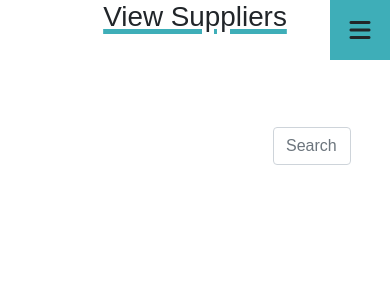
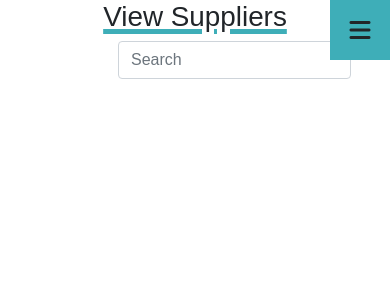
Before and after one commit to paolo-fuentes/cordero-dental-system, a Django app: page /supplierList in a window 390 px wide. Shown: the top 300 px of the page. Run offline with Django 3.2, Linux system fonts and the light colour scheme; data that the repository does not hold is empty; some libraries are stand-ins or nearby versions.

Commit message:
added flexbox to search (numbers in table make it unresponsive)

```diff
--- a/dental_system/dentalapp/static/css/style.css
+++ b/dental_system/dentalapp/static/css/style.css
@@ -149,6 +149,7 @@
     /*padding-left: 20rem; */
     padding-top: 5rem;
     font-family: "Roboto", sans-serif;
+    overflow-x: auto;
 }
 
 .table-container table {
@@ -174,11 +175,14 @@
     border-bottom: 2px solid #C4C4C4;
 }
 
+.searchContainer {
+    display: flex;
+    margin: 0 10%;
+    justify-content: flex-end;
+}
+
 .searchBar {
-    position: fixed;
-    left: 70%;
-    top: 10%;
-    margin-bottom: 2rem;
+
 }
 
 .toggle {
@@ -213,9 +217,9 @@
 /* MEDIA QUERIES */
 
 @media (max-width: 580px) {
-    .searchBar {
-       top: 15%;
-    }
+    /*.searchBar {
+        top: 15%;
+    }*/
 
     .table-container table {
         margin-top: 3rem;
--- a/dental_system/dentalapp/templates/dentalapp/SupplierList.html
+++ b/dental_system/dentalapp/templates/dentalapp/SupplierList.html
@@ -6,13 +6,14 @@
 {%block content %}
 <h1 class="pageHeading">View Suppliers</h1>
 
+<div class="searchContainer">
+    <div class="searchBar form-group">
+        <input type="text" class="form-control" id="searchField" placeholder="Search">
+    </div>
 
+</div>
 
 <div class="table-container">
-
-    <div class="searchBar form-group" style="width: 20%;">
-        <input type="text" class="form-control" id="searchField" placeholder="Search">
-    </div>
 
     <div class="app-table">
         <table class = "table table-borderless">
@@ -22,8 +23,8 @@
                         <th>Contact Person</th>
                         <th>Contact Number</th>
                         <th>Address Line 1</th>
-                        <th>Edit Supplier</th>
-                        <th>Delete Supplier</th>
+                        <th></th>
+                        <th></th>
                     </tr>
                 </thead>
             </div>
```
